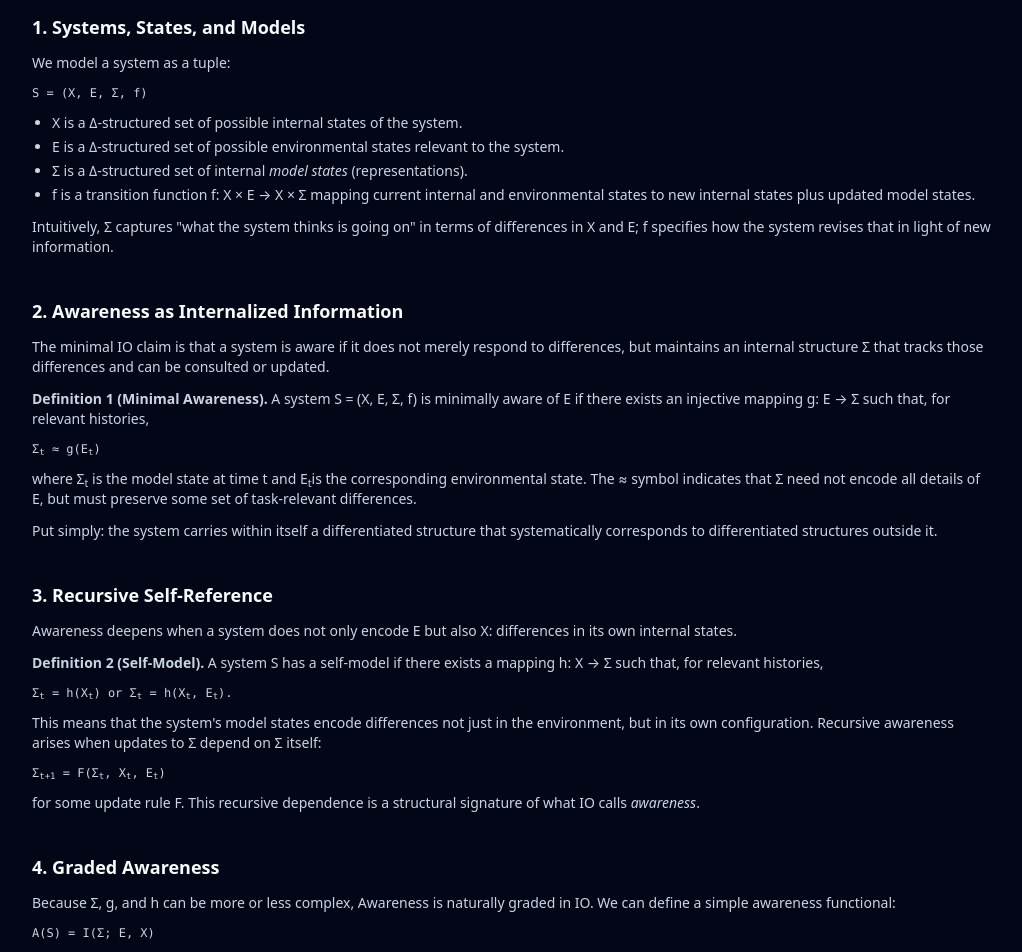
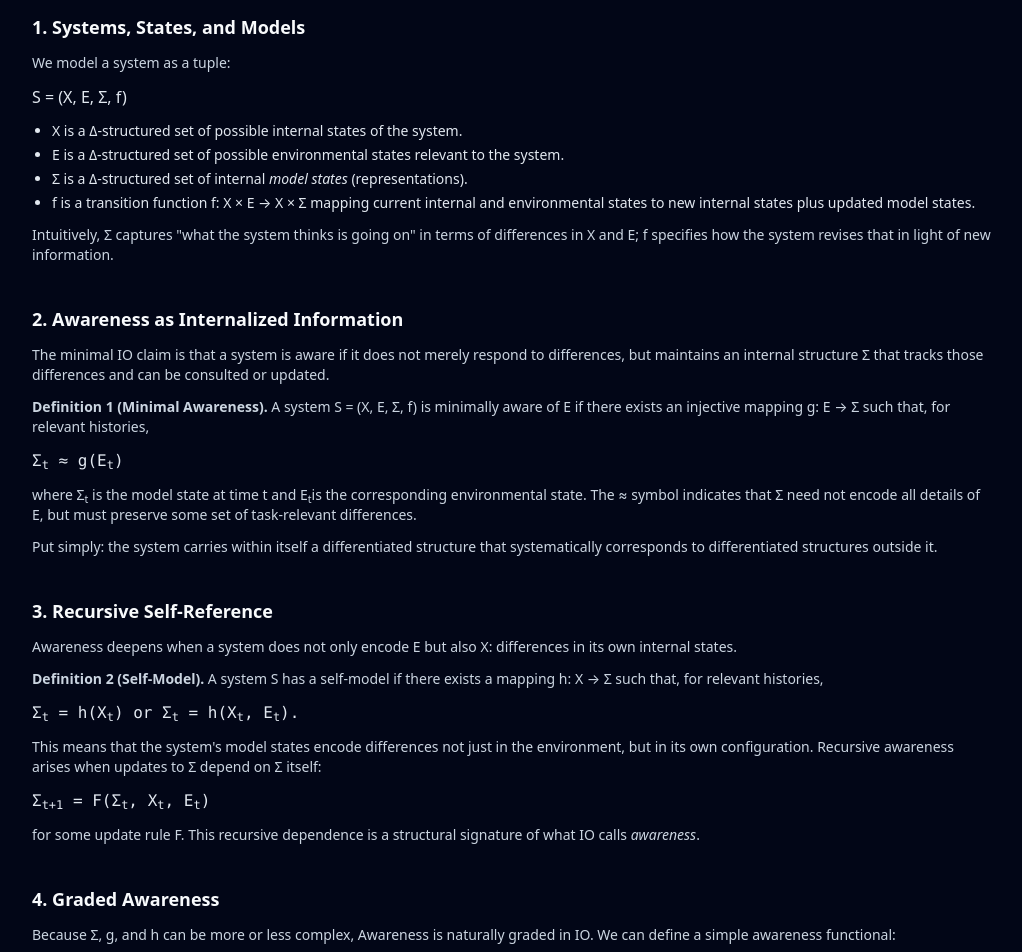
Before and after one commit to MindsEye69/information-ontology-site, a Next.js app: page /deep/awareness/formal in a window 1280 px wide. Shown: the part 480-1432 px from the top of the page, without its empty margins (128-1150 px from the left). Built offline with nearby package versions, Linux system fonts and the light colour scheme.

Commit message:
Font Fixes first pass

```diff
--- a/app/deep/awareness/formal/page.tsx
+++ b/app/deep/awareness/formal/page.tsx
@@ -55,10 +55,10 @@ export default function FormalAwarenessPage() {
         <p className="text-sm text-slate-300">
           We model a system as a tuple:
         </p>
-        <p className="font-mono text-xs text-slate-300">
+        <p className="font-base text-base text-slate-200">
           S = (X, E, Σ, f)
         </p>
-        <ul className="list-disc space-y-1 pl-5 text-sm text-slate-300">
+        <ul className="list-disc space-y-1 pl-5 text-sm text-slate-200">
           <li>
             X is a Δ-structured set of possible internal states of the system.
           </li>
@@ -100,7 +100,7 @@ export default function FormalAwarenessPage() {
           A system S = (X, E, Σ, f) is minimally aware of E if there exists an
           injective mapping g: E → Σ such that, for relevant histories,
         </p>
-        <p className="font-mono text-xs text-slate-300">
+        <p className="font-mono text-base text-slate-200">
           Σ<sub>t</sub> ≈ g(E<sub>t</sub>)
         </p>
         <p className="text-sm text-slate-300">
@@ -130,7 +130,7 @@ export default function FormalAwarenessPage() {
           system S has a self-model if there exists a mapping h: X → Σ such
           that, for relevant histories,
         </p>
-        <p className="font-mono text-xs text-slate-300">
+        <p className="font-mono text-base text-slate-200">
           Σ<sub>t</sub> = h(X<sub>t</sub>) or Σ<sub>t</sub> = h(X<sub>t</sub>,
           E<sub>t</sub>).
         </p>
@@ -139,7 +139,7 @@ export default function FormalAwarenessPage() {
           just in the environment, but in its own configuration. Recursive
           awareness arises when updates to Σ depend on Σ itself:
         </p>
-        <p className="font-mono text-xs text-slate-300">
+        <p className="font-mono text-base text-slate-200">
           Σ<sub>t+1</sub> = F(Σ<sub>t</sub>, X<sub>t</sub>, E<sub>t</sub>)
         </p>
         <p className="text-sm text-slate-300">
@@ -157,7 +157,7 @@ export default function FormalAwarenessPage() {
           Because Σ, g, and h can be more or less complex, Awareness is
           naturally graded in IO. We can define a simple awareness functional:
         </p>
-        <p className="font-mono text-xs text-slate-300">
+        <p className="font-mono text-base text-slate-200">
           A(S) = I(Σ; E, X)
         </p>
         <p className="text-sm text-slate-300">
--- a/app/deep/delta/formal/page.tsx
+++ b/app/deep/delta/formal/page.tsx
@@ -116,7 +116,7 @@ export default function FormalDeltaPage() {
           A minimal formalization requires both instantiation and
           ineliminability.
         </p>
-        <p className="font-mono text-xs text-slate-300">
+        <p className="font-base text-base text-slate-200">
           Axiom Δ1 (Existence of Difference): ∃x ∈ U ∃y ∈ U such that Δ(x, y).
         </p>
         <p className="text-sm text-slate-300">
@@ -124,7 +124,7 @@ export default function FormalDeltaPage() {
           respect. We do not yet specify in virtue of what they differ; that
           belongs to later stages (Relation, Information, etc.).
         </p>
-        <p className="font-mono text-xs text-slate-300">
+        <p className="font-mono text-base text-slate-200">
           Axiom Δ2 (Ineliminability in Assertion): For any well-formed formula
           ϕ, the performative act of asserting &quot;¬∃x ∈ U ∃y ∈ U Δ(x, y)&quot;
           presupposes at least one instantiation of Δ.
@@ -159,7 +159,7 @@ export default function FormalDeltaPage() {
           &quot;matter&quot;, &quot;mind&quot;, &quot;experience&quot;,
           &quot;energy&quot;).
         </p>
-        <p className="font-mono text-xs text-slate-300">
+        <p className="font-mono text-base text-slate-200">
           (P0) &nbsp; ∃x ∈ U such that P(x).
         </p>
         <p className="text-sm text-slate-300">
@@ -206,7 +206,7 @@ export default function FormalDeltaPage() {
           the absence of all difference destroys the very conditions of
           assertion.
         </p>
-        <p className="font-mono text-xs text-slate-300">
+        <p className="font-mono text-base text-slate-200">
           (¬Δ) &nbsp; &quot;There are no differences whatsoever.&quot;
         </p>
         <p className="text-sm text-slate-300">
@@ -267,7 +267,7 @@ export default function FormalDeltaPage() {
           and how they stand to one another. Formally, we can represent the set
           of all instantiated differences as:
         </p>
-        <p className="font-mono text-xs text-slate-300">
+        <p className="font-mono text-base text-slate-200">
           D = &#123;&lt;x, y&gt; ∈ U × U : Δ(x, y)&#125;.
         </p>
         <p className="text-sm text-slate-300">
--- a/app/deep/meaning/formal/page.tsx
+++ b/app/deep/meaning/formal/page.tsx
@@ -57,7 +57,7 @@ export default function FormalMeaningPage() {
           <span className="italic">semantic mapping</span> is a partial
           function:
         </p>
-        <p className="font-mono text-xs text-slate-300">
+        <p className="font-mono text-base text-slate-200">
           σ: Σ ⇀ W
         </p>
         <p className="text-sm text-slate-300">
@@ -75,7 +75,7 @@ export default function FormalMeaningPage() {
           Suppose we also have a value function V: W → ℝ as before. We can then
           define:
         </p>
-        <p className="font-mono text-xs text-slate-300">
+        <p className="font-mono text-base text-slate-200">
           M(σ) = V(σ(σ))
         </p>
         <p className="text-sm text-slate-300">
@@ -110,7 +110,7 @@ export default function FormalMeaningPage() {
           what it directly stands for, but on the network of consequences it
           participates in. We can formalize a simple version:
         </p>
-        <p className="font-mono text-xs text-slate-300">
+        <p className="font-mono text-base text-slate-200">
           M*(σ) = M(σ) + ∑<sub>σ&apos;: RΣ(σ, σ&apos;)</sub> w(σ, σ&apos;) ·
           M(σ&apos;)
         </p>
--- a/app/deep/purpose/formal/page.tsx
+++ b/app/deep/purpose/formal/page.tsx
@@ -53,7 +53,7 @@ export default function FormalPurposePage() {
           2. Formal Definition of Purpose
         </h2>
 
-        <p className="font-mono text-xs text-slate-300">
+        <p className="font-mono text-base text-slate-200">
           Definition (Purpose Functional).
           P: Ω × ℕ → ℝ is a functional assigning long-term expected evaluative
           return to a trajectory beginning in state x₀.
@@ -64,7 +64,7 @@ export default function FormalPurposePage() {
           teleological orientation.
         </p>
 
-        <p className="font-mono text-xs text-slate-300">
+        <p className="font-mono text-base text-slate-200">
           P(x₀, τ) = E[ Σₙ γⁿ V(xₙ) | T, M ]
         </p>
 
@@ -88,14 +88,14 @@ export default function FormalPurposePage() {
           trajectories in Ω.
         </p>
 
-        <p className="font-mono text-xs text-slate-300">
+        <p className="font-mono text-base text-slate-200">
           Proposition 1.
           If Meaning assigns relevance structures over Ω, and Value assigns
           evaluative gradients, then Purpose exists as the temporal extension
           that selects trajectories maximizing long-term coherence.
         </p>
 
-        <p className="font-mono text-xs text-slate-300">
+        <p className="font-mono text-base text-slate-200">
           Proposition 2 (Teleological Necessity).
           In any system with stable meaning structures, purpose is the unique
           functional that encodes the consistent pursuit of relevance-weighted
--- a/app/deep/relation/formal/page.tsx
+++ b/app/deep/relation/formal/page.tsx
@@ -89,7 +89,7 @@ export default function FormalRelationPage() {
           Once Δ is instantiated, we can collect all realized differences into
           a single object:
         </p>
-        <p className="font-mono text-xs text-slate-300">
+        <p className="font-mono text-base text-slate-200">
           D = &#123;&lt;x, y&gt; ∈ U × U : Δ(x, y)&#125;.
         </p>
         <p className="text-sm text-slate-300">
--- a/app/deep/value/formal/page.tsx
+++ b/app/deep/value/formal/page.tsx
@@ -63,7 +63,7 @@ export default function FormalValuePage() {
           ordering over Ω.
         </p>
 
-        <p className="font-mono text-xs text-slate-300">
+        <p className="font-mono text-base text-slate-200">
           Definition (Value Functional).
           V: Ω → ℝ is any functional such that
           V(x) &gt; V(y) ⇔ state x increases informational coherence relative
@@ -82,7 +82,7 @@ export default function FormalValuePage() {
           3. Derivation of Value from Awareness
         </h2>
 
-        <p className="font-mono text-xs text-slate-300">
+        <p className="font-mono text-base text-slate-200">
           Proposition 1.
           If a system S has awareness A of its own informational state, then a
           non-trivial Value functional V necessarily exists.
@@ -95,7 +95,7 @@ export default function FormalValuePage() {
           an ordering, which is V.
         </p>
 
-        <p className="font-mono text-xs text-slate-300">
+        <p className="font-mono text-base text-slate-200">
           Proposition 2 (Evaluative Gradient).
           For any trajectory τ = (x₀, x₁, x₂, …) under T,
           S exhibits evaluative behavior iff ∃V such that V(xₙ₊₁) ≥ V(xₙ) for
```
